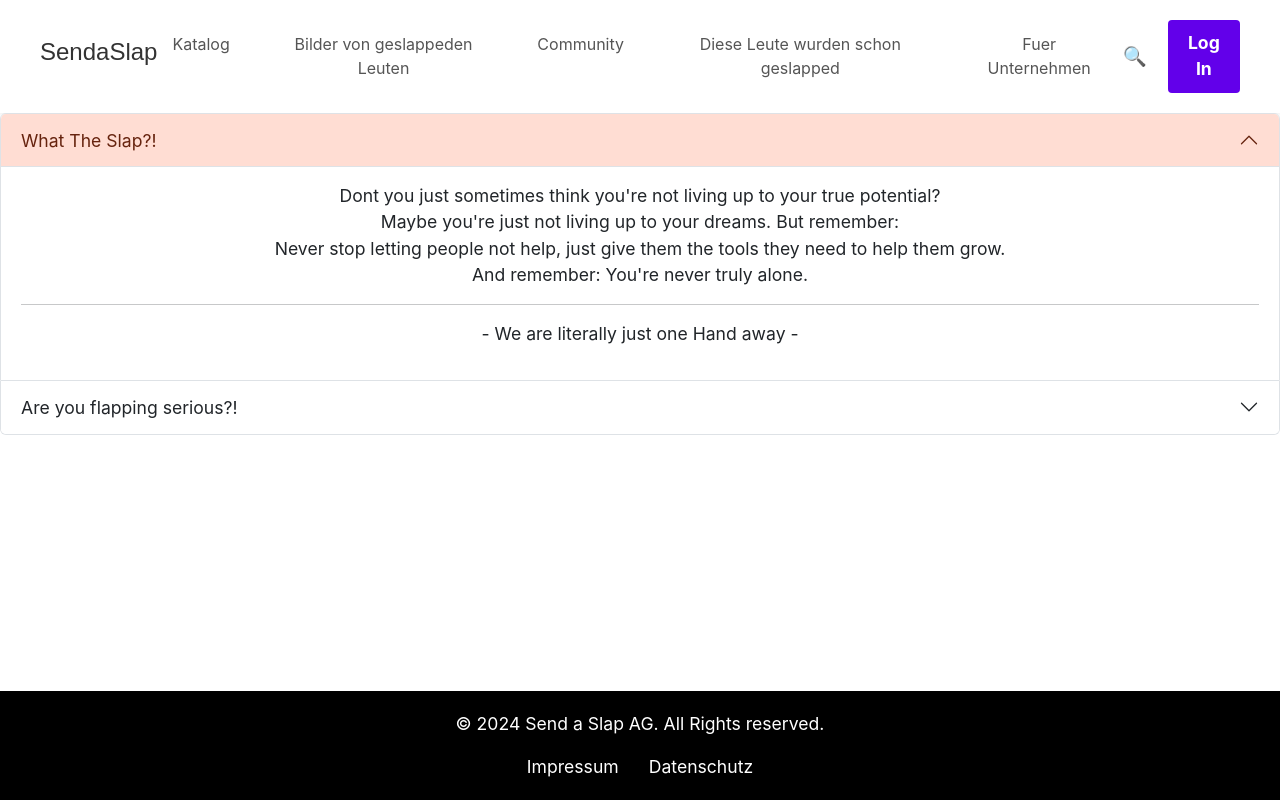
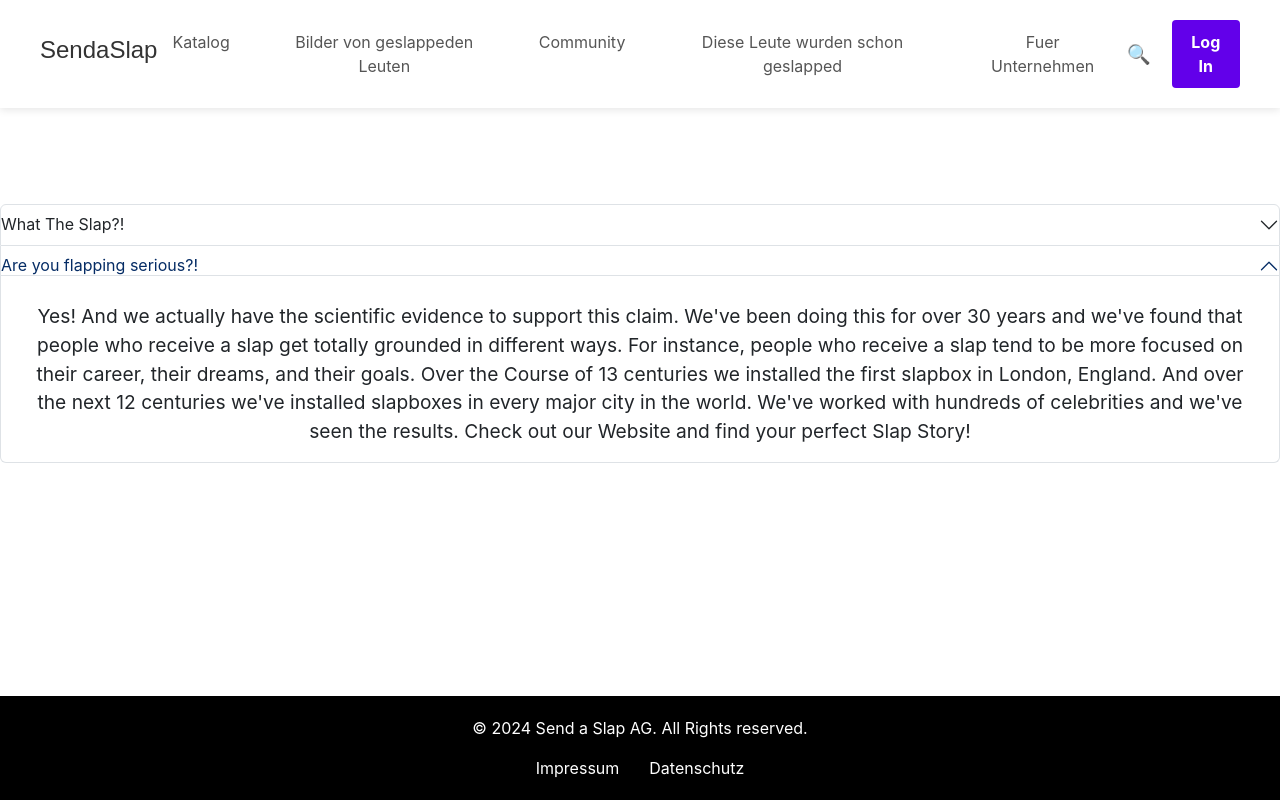
Before and after one commit to TG-92/sendaslap, a React (Create React App) app in the folder sendaslap/: page / in a window 1280 px wide. Built offline with nearby package versions, Linux system fonts and the light colour scheme.

Commit message:
Aenderungen an custom.scss vorgenommen -RK

```diff
--- a/sendaslap/src/components/layout/content/Content.jsx
+++ b/sendaslap/src/components/layout/content/Content.jsx
@@ -1,12 +1,24 @@
 import { Accordion } from "react-bootstrap";
+import "../../../styles/custom.scss";
 import "./Content.module.css";
 
 function Content() {
   return (
     <div className="accbody">
-    <Accordion defaultActiveKey="0">
+      <Accordion defaultActiveKey="1">
         <Accordion.Item eventKey="0">
-        <Accordion.Header>What The Slap?!</Accordion.Header>
+          <Accordion.Header
+            className="accordion-header"
+            style={{
+              display: 'flex',
+              justifyContent: 'center',
+              alignItems: 'center',
+              width: '100%',
+              textAlign: 'center'
+            }}
+          >
+            What The Slap?!
+          </Accordion.Header>
           <Accordion.Body>
             <p>
               Dont you just sometimes think you're not living up to your true potential? <br />
--- a/sendaslap/src/custom.scss
+++ /dev/null
@@ -1,7 +0,0 @@
-// Override default variables before the import
-$body-bg: hsl(0, 0%, 100%);
-$primary: #ff5722;
-$font-size-base: 1.1rem;
-
-// Import Bootstrap and its default variables
-@import '~bootstrap/scss/bootstrap.scss';
--- a/sendaslap/src/index.js
+++ b/sendaslap/src/index.js
@@ -2,7 +2,7 @@ import 'bootstrap/dist/css/bootstrap.css';
 
 // Put any other imports below so that CSS from your
 // components takes precedence over default styles.
-import './custom.scss';
+import "./styles/custom.scss";
 import React from 'react';
 import ReactDOM from 'react-dom/client';
 import './index.css';
--- /dev/null
+++ b/sendaslap/src/styles/custom.scss
@@ -0,0 +1,42 @@
+
+.accbody {
+  display: block;
+  position: relative;
+  top: 5em;
+  font-size: larger;
+}
+
+.accordion-header {
+  display: flex !important;
+  justify-content: center !important;
+  align-items: center !important;
+  text-align: center !important;
+  width: 100% !important;
+  padding: 10px 0 !important;
+  margin: 0 auto !important;
+  background-color: transparent !important;
+  border: none !important;
+}
+
+.accordion-header button {
+  display: flex !important;
+  justify-content: center !important;
+  align-items: center !important;
+  width: 100% !important;
+  text-align: center !important;
+  background-color: transparent !important;
+  border: none !important;
+  padding: 0 !important;
+  margin: 0 !important;
+}
+
+/* Custom Properties (CSS Variables) */
+:root {
+  --accordion-header-padding: 10px;
+  --accordion-header-bg: transparent;
+}
+
+.accordion-header {
+  padding: var(--accordion-header-padding);
+  background-color: var(--accordion-header-bg);
+}
```
Lines whose indentation alone changed are shown as unchanged.
